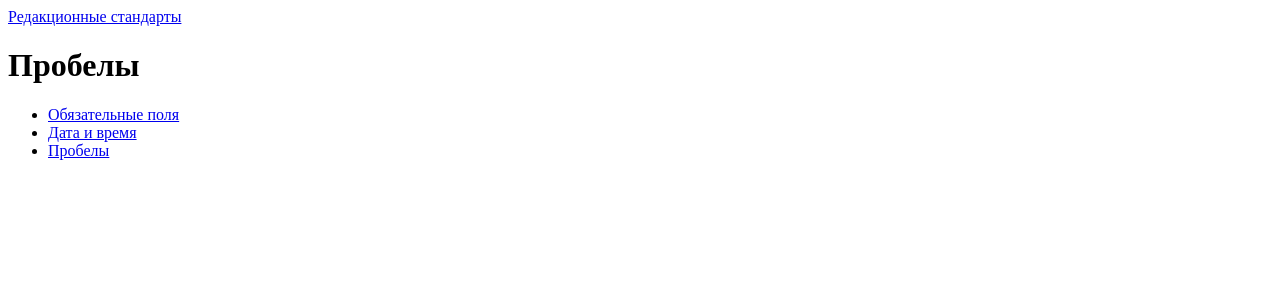
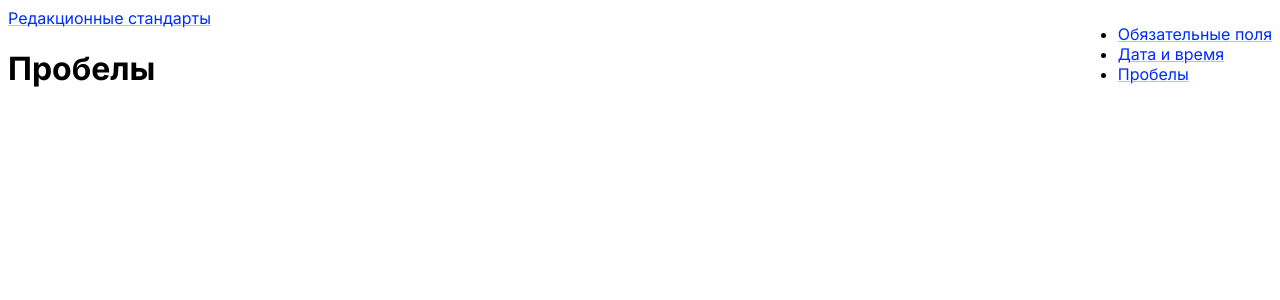
Before and after one commit to habibullin/habibullin.github.io, a Jekyll site: the page built from es/spaces.md, in a window 1280 px wide. Shown: the top 300 px of the page. Built offline with Jekyll 4.4.1, drawn with Linux system fonts in a browser that asks for light colours.

Commit message:
Update es.html

```diff
--- a/_layouts/es.html
+++ b/_layouts/es.html
@@ -5,8 +5,8 @@
     <meta name="viewport" content="width=device-width, initial-scale=1.0">
     <title>{{ page.title }}</title>
     <link href="https://fonts.googleapis.com/css2?family=Inter:ital,opsz,wght@0,14..32,100..900;1,14..32,100..900&display=swap" rel="stylesheet">
-    <link rel="stylesheet" href="{{ '/assets/main.css' | relative_url }}">
-    <link rel="stylesheet" href="{{ '/assets/es.css' | relative_url }}">
+    <link rel="stylesheet" href="{{ '/assets/styles/main.css' | relative_url }}">
+    <link rel="stylesheet" href="{{ '/assets/styles/es.css' | relative_url }}">
 </head>
 <body class="es">
     <main class="es">
```
